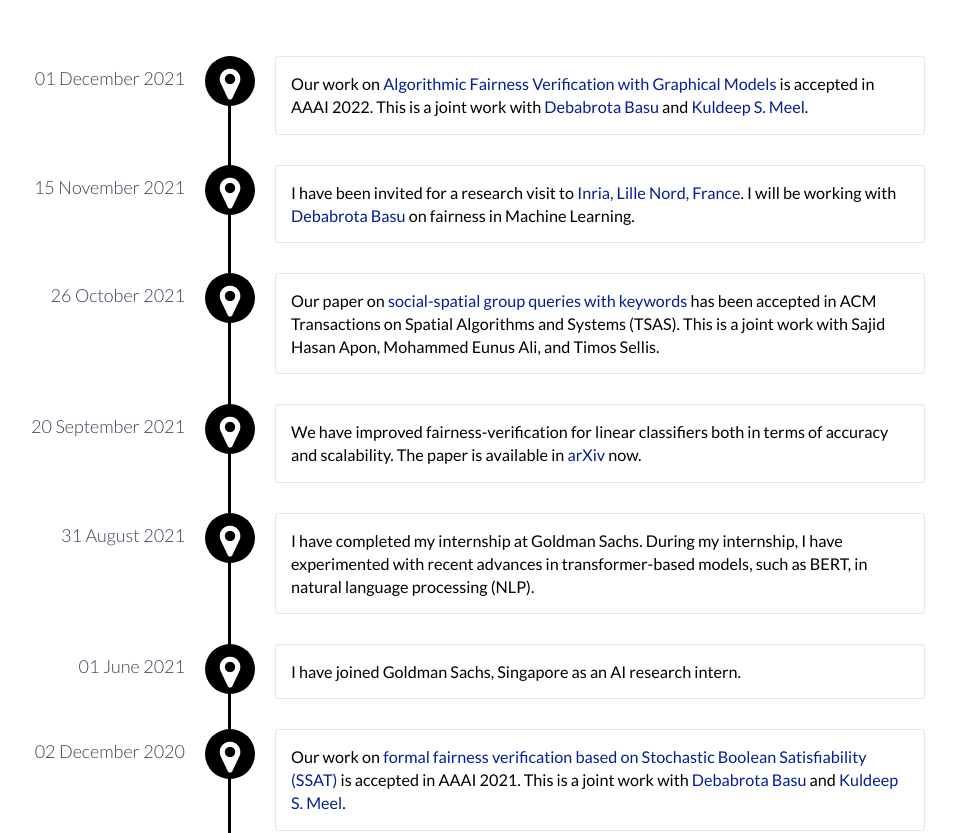
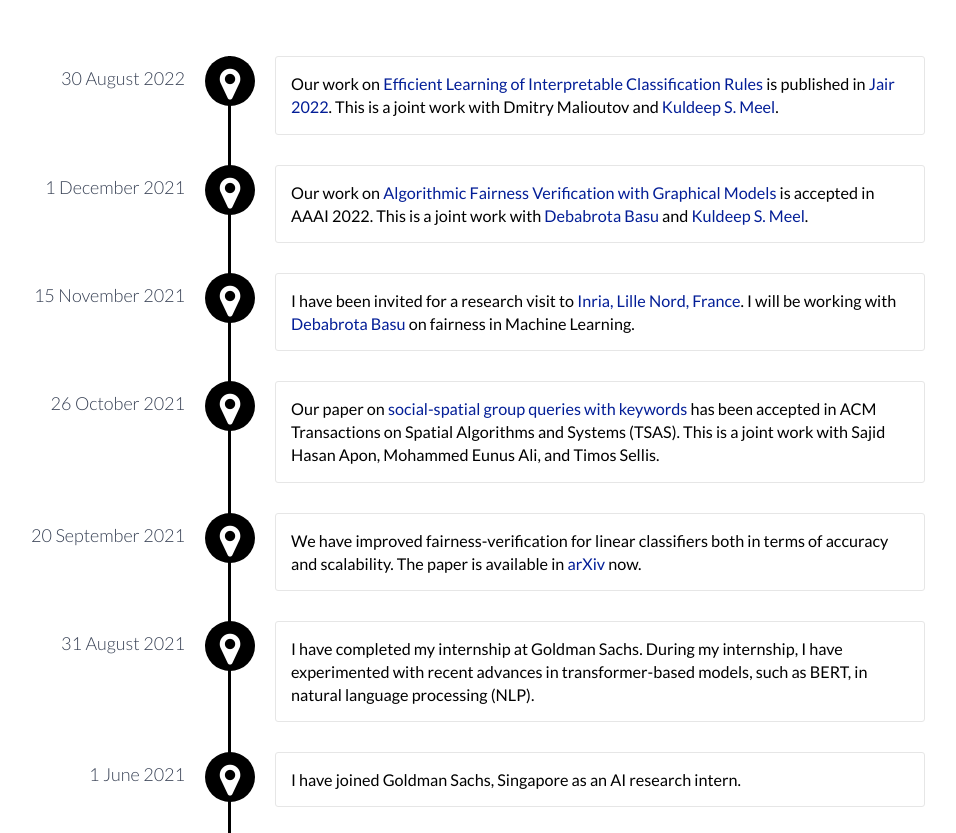
Before and after one commit to bishwamittra/bishwamittra.github.io, a website: page news.html in a window 1280 px wide. Shown: the part 119-952 px from the top of the page, without its empty margins (215-1171 px from the left). Drawn offline with nearby package versions, Linux system fonts and the light colour scheme.

Commit message:
updated news on jair paper

```diff
--- a/news.html
+++ b/news.html
@@ -61,7 +61,14 @@
         <h2 class="heading">News</h2>
         <div id="experience-timeline">
 
-            <div data-date="01 December 2021">
+
+            <div data-date="30 August 2022">
+                <p>
+                    Our work on <a href="https://arxiv.org/pdf/2205.06936.pdf">Efficient Learning of Interpretable Classification Rules</a> is published in <a href="https://jair.org/index.php/jair/article/view/13482">Jair 2022</a>. This is a joint work with Dmitry Malioutov and <a href="https://www.comp.nus.edu.sg/~meel/">Kuldeep S. Meel</a>.
+               	</p>
+            </div>
+
+            <div data-date="1 December 2021">
                 <p>
                     Our work on <a href="https://arxiv.org/pdf/2109.09447.pdf">Algorithmic Fairness Verification with Graphical Models</a> is accepted in AAAI 2022. This is a joint work with <a href="https://debabrota-basu.github.io">Debabrota Basu</a> and <a href="https://www.comp.nus.edu.sg/~meel/">Kuldeep S. Meel</a>.
                	</p>
@@ -96,13 +103,13 @@
             </div>
 
 
-            <div data-date="01 June 2021">
+            <div data-date="1 June 2021">
                 <p>
                     I have joined Goldman Sachs, Singapore as an AI research intern.
                	</p>
             </div>
 
-            <div data-date="02 December 2020">
+            <div data-date="2 December 2020">
                 <p>
                     Our work on <a href="https://arxiv.org/pdf/2009.06516.pdf">formal fairness verification based on Stochastic Boolean Satisfiability (SSAT)</a> is accepted in AAAI 2021. This is a joint work with <a href="https://debabrota-basu.github.io">Debabrota Basu</a> and <a href="https://www.comp.nus.edu.sg/~meel/">Kuldeep S. Meel</a>.
                	</p>
@@ -182,7 +189,7 @@
             </div>
 
 
-            <div data-date="06 December 2018">
+            <div data-date="6 December 2018">
                 <p>My first paper during PhD on interpretable classification rules is accepted for publication at
                 <a href="http://www.aies-conference.com/">AIES 2019.</a>
                	</p>
```
Also changed, not shown: activities.html (+1 -1 lines), index.html (+10 -3 lines).
